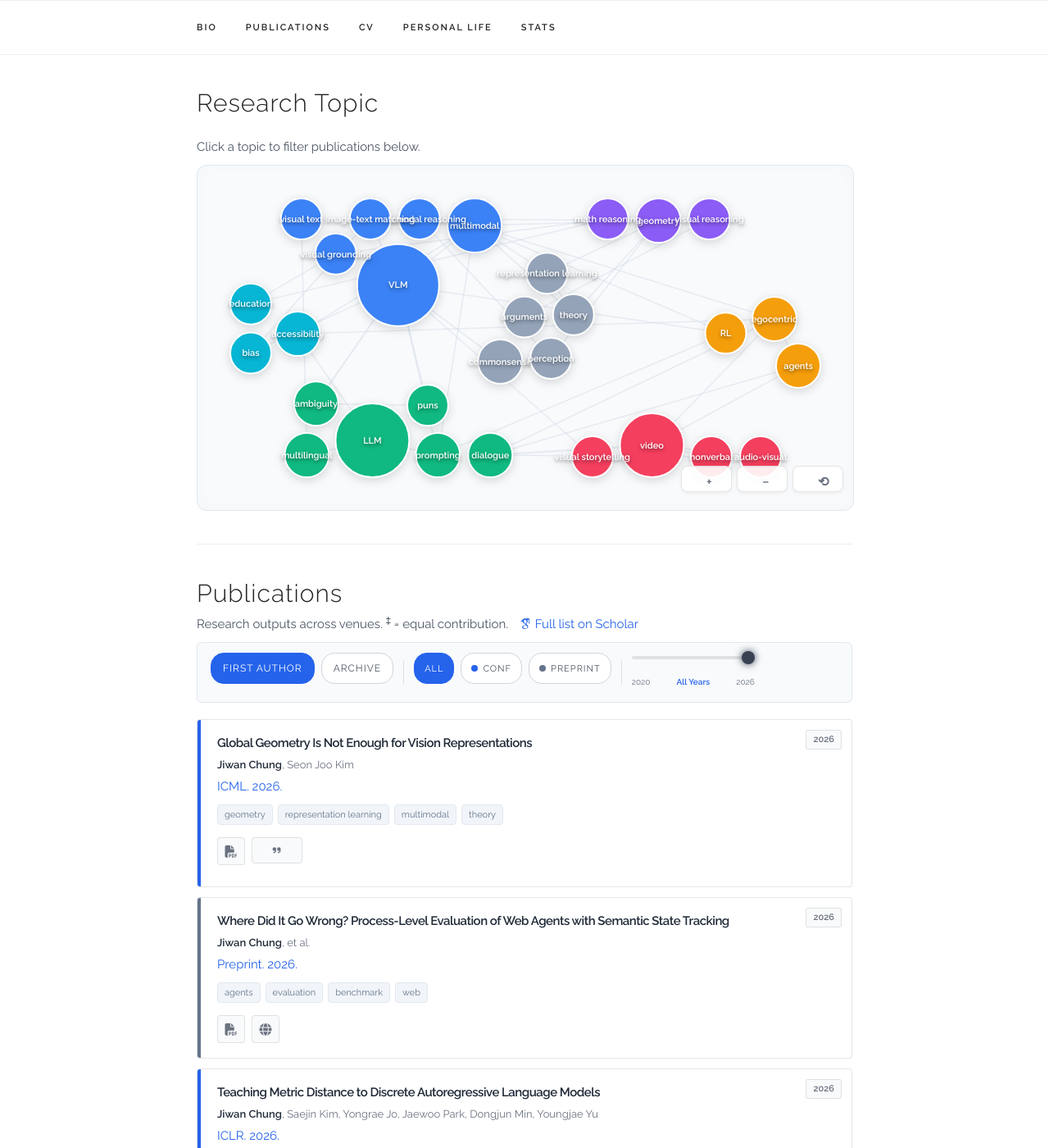
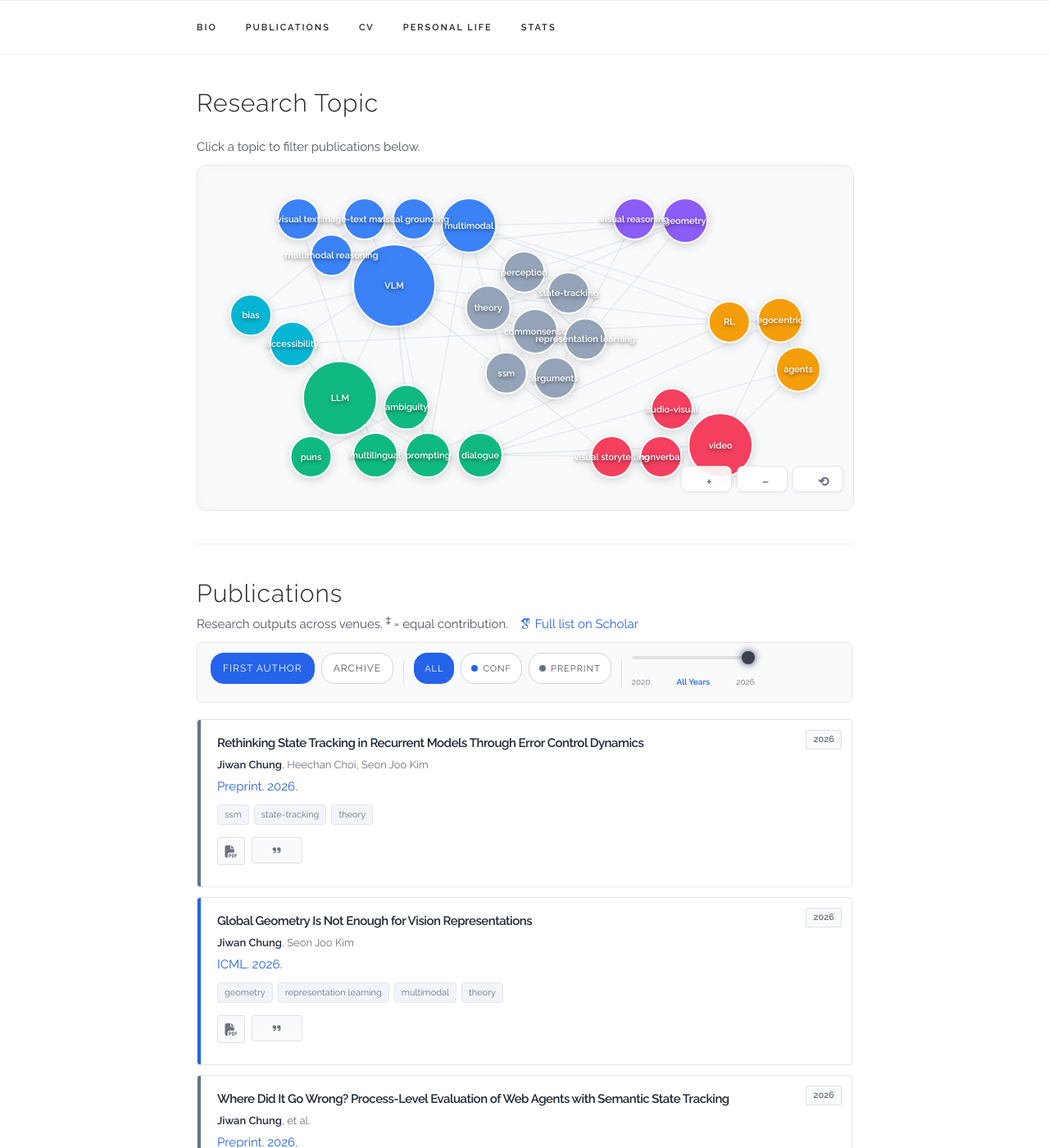
Before and after one commit to JiwanChung/JiwanChung.github.io, a Jekyll site: the page built from index.html, in a window 1280 px wide and 1400 px high, scrolled down 2728 px. Shown: the whole window at 82% size. Built offline with Jekyll 4.4.1, drawn with Linux system fonts in a browser that asks for light colours; some web fonts are replaced.

```diff
--- a/_data/publications.yaml
+++ b/_data/publications.yaml
@@ -1,4 +1,20 @@
 papers:
+  - title: "Rethinking State Tracking in Recurrent Models Through Error Control Dynamics"
+    authors: "<b>Jiwan Chung</b>, Heechan Choi, Seon Joo Kim"
+    venue: "Preprint. 2026."
+    paper_pdf: "https://arxiv.org/abs/2605.07755"
+    selected: y
+    type: preprint
+    year: 2026
+    keywords: ["ssm", "state-tracking", "theory"]
+    bibtex: |
+      @article{chung2026rethinking,
+        title={Rethinking State Tracking in Recurrent Models Through Error Control Dynamics},
+        author={Chung, Jiwan and Choi, Heechan and Kim Seon Joo},
+        journal={arXiv preprint arXiv:2605.07755},
+        year={2026},
+      }
+
   - title: "Global Geometry Is Not Enough for Vision Representations"
     authors: "<b>Jiwan Chung</b>, Seon Joo Kim"
     venue: "ICML. 2026."
```
